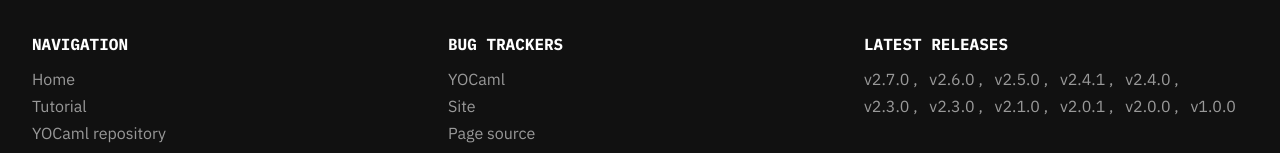
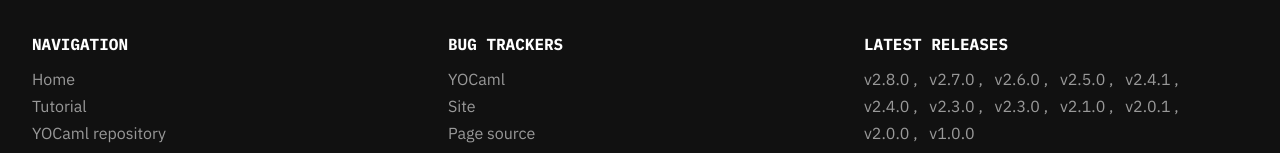
Before and after one commit to yocaml/yocaml.github.io, a plain HTML site: page tutorial/index.html in a window 1280 px wide. Shown: the part 1764-1917 px from the top of the page. Drawn offline with Linux system fonts and the light colour scheme.

Commit message:
deploy: yocaml/yocaml-www@3ba1fe95d1f5e9ac404a1478d1ce3b8d2dd56b9b

```diff
--- a/tutorial/index.html
+++ b/tutorial/index.html
@@ -293,6 +293,10 @@ site</strong> with great ease!</p>
           <nav class="inline">
             <h4>Latest releases</h4>
 
+            <a href="https://github.com/xhtmlboi/yocaml/releases/tag/v2.8.0">
+              v2.8.0
+            </a>
+
             <a href="https://github.com/xhtmlboi/yocaml/releases/tag/v2.7.0">
               v2.7.0
             </a>
```
Also changed, not shown: tutorial/key-concepts.html (+4 -0 lines), tutorial/path-resolver.html (+4 -0 lines), tutorial/path.html (+4 -0 lines), tutorial/setup.html (+4 -0 lines), tutorial/simple-blog-articles.html (+4 -0 lines), tutorial/simple-blog-css.html (+4 -0 lines), tutorial/simple-blog-feed.html (+4 -0 lines), tutorial/simple-blog-final.html (+4 -0 lines), tutorial/simple-blog-goal.html (+4 -0 lines), tutorial/simple-blog-images.html (+4 -0 lines), tutorial/simple-blog-index.html (+4 -0 lines), tutorial/simple-blog-pages.html (+4 -0 lines), tutorial/simple-blog-server.html (+4 -0 lines), tutorial/task.html (+4 -0 lines), 2 more files.
